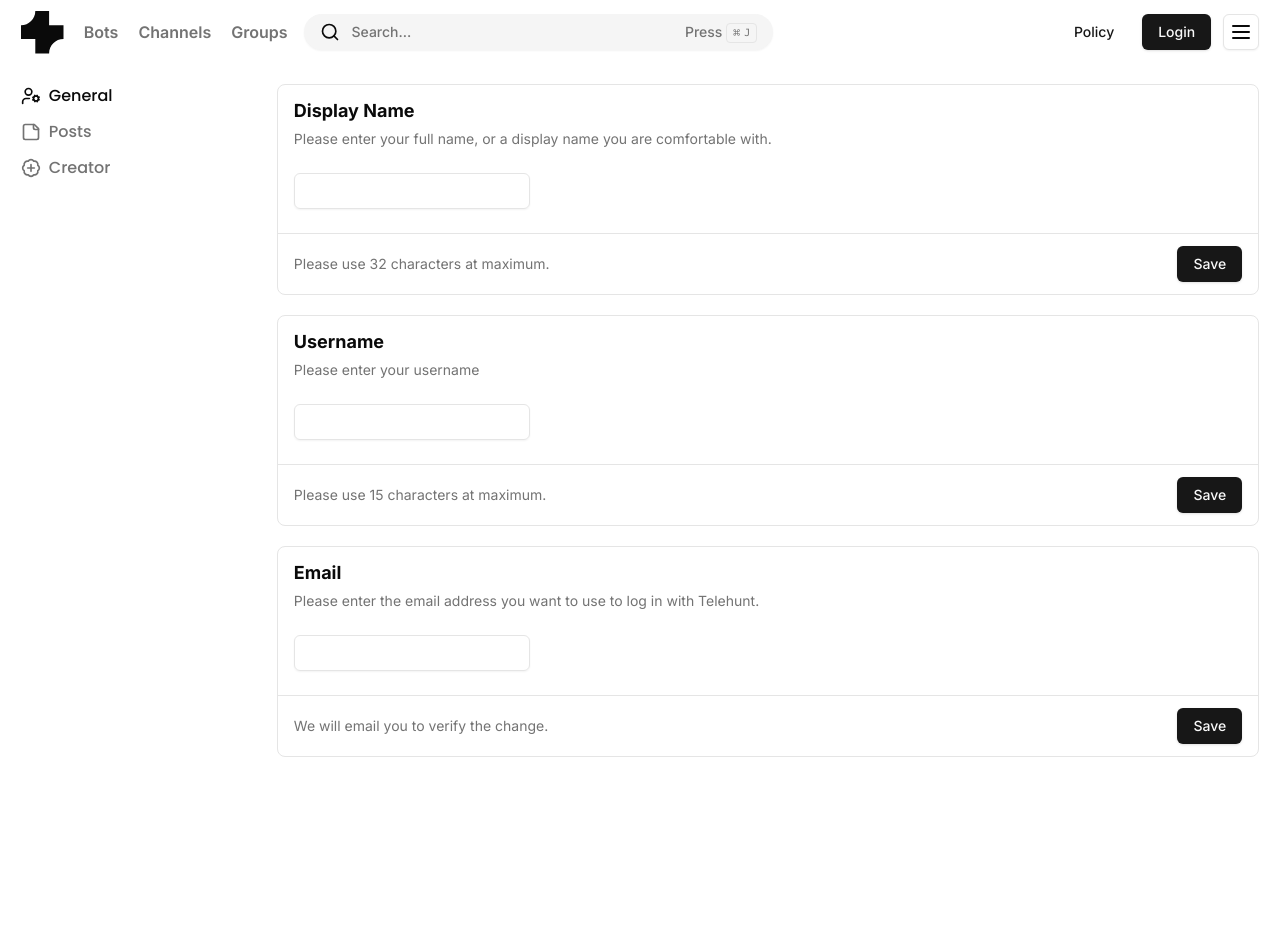
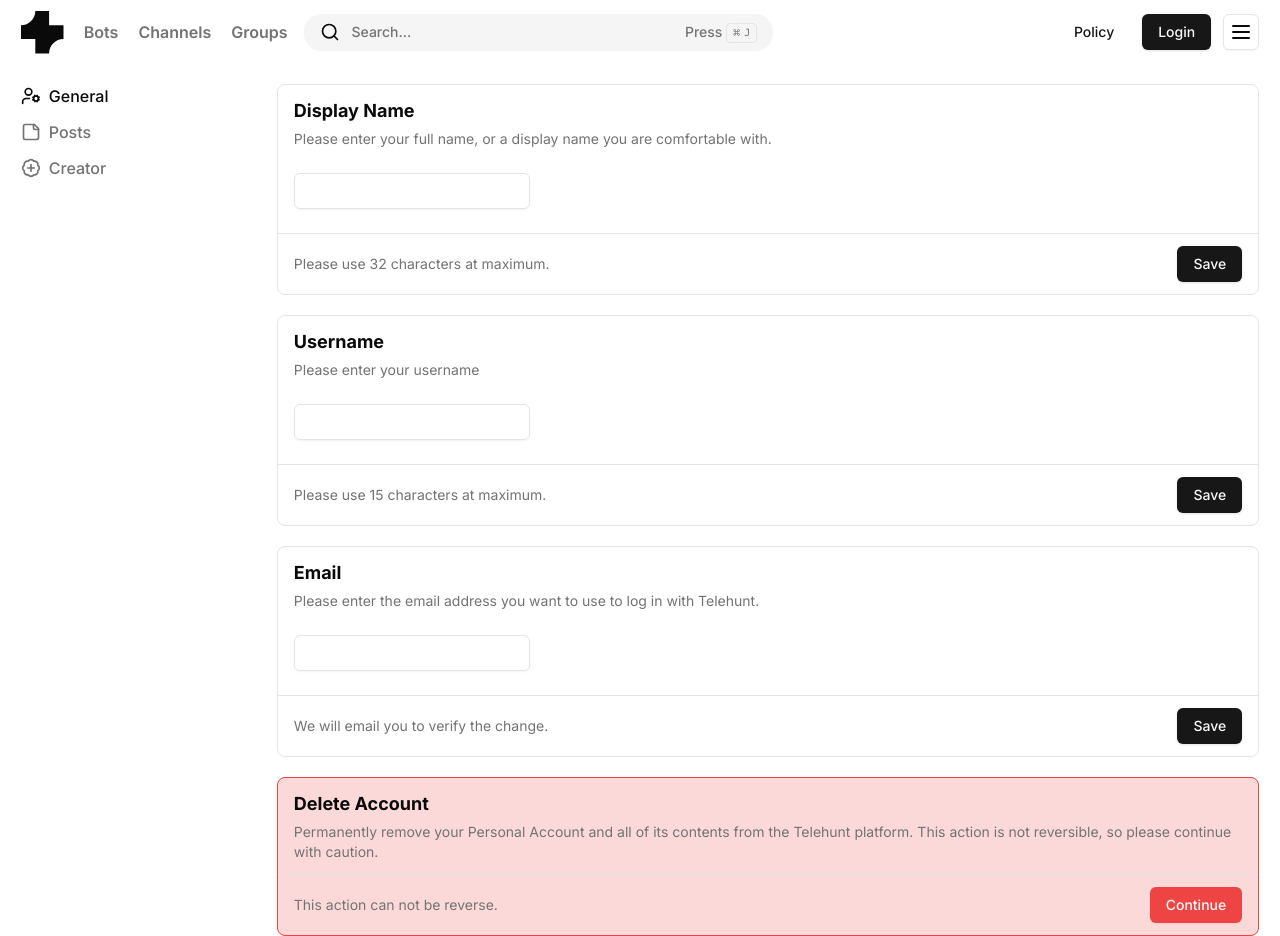
Before and after one commit to Apptic-Developement/telehunt, a Next.js app: page /account in a window 1280 px wide. Before the commit the page ends 800 px from the top, so only its background shows below. Built offline with nearby package versions, Linux system fonts and the light colour scheme.

Commit message:
Added Account Delete Section

```diff
--- a/src/components/profile-nav/index.tsx
+++ b/src/app/(root)/account/_components/account-nav.tsx
@@ -1,31 +1,18 @@
 'use client';
 import { cn } from '@/lib/utils';
-import {
-  LucideIcon,
-  User2,
-  Bot,
-  Server,
-  Group,
-  UserCog,
-  StickyNote,
-  BadgePlus,
-} from 'lucide-react';
-import { Poppins } from 'next/font/google';
+import { LucideIcon, UserCog, StickyNote, BadgePlus } from 'lucide-react';
+
 import Link from 'next/link';
 import { usePathname } from 'next/navigation';
 import { useMemo } from 'react';
 
-const poppins = Poppins({
-  weight: ['100', '200', '300', '400', '500', '600', '700', '800', '900'],
-  subsets: ['latin'],
-});
 interface Route {
   name: string;
   icon: LucideIcon;
   active: boolean;
   href: string;
 }
-const ProfileNav = () => {
+const AccountNav = () => {
   const pathName = usePathname();
   const routes = useMemo<Route[]>(
     () => [
@@ -68,7 +55,7 @@
               href={route.href}
             >
               <Icon className='hidden h-5 w-5 md:block' />
-              <span className={poppins.className}>{route.name}</span>
+              <span>{route.name}</span>
             </Link>
           );
         })}
@@ -76,4 +63,4 @@
   );
 };
 
-export default ProfileNav;
+export default AccountNav;
--- /dev/null
+++ b/src/app/(root)/account/_components/delete-account.tsx
@@ -0,0 +1,51 @@
+'use client';
+
+import { Button } from '@/components/ui/button';
+import {
+  Dialog,
+  DialogContent,
+  DialogFooter,
+  DialogHeader,
+  DialogTitle,
+  DialogTrigger,
+} from '@/components/ui/dialog';
+import { Input } from '@/components/ui/input';
+import { DialogDescription } from '@radix-ui/react-dialog';
+import { useState } from 'react';
+
+export const DeleteAccountModal = () => {
+  const DELETE_TEXT = 'Delete My Account';
+  const [deleteText, setDeleteText] = useState<string>();
+  return (
+    <Dialog>
+      <DialogTrigger asChild>
+        <Button variant='destructive'>Continue</Button>
+      </DialogTrigger>
+
+      <DialogContent>
+        <DialogHeader>
+          <DialogTitle>Are You Sure?</DialogTitle>
+          <DialogDescription className='text-sm text-muted-foreground'>
+            You want to delete your account permanently.
+          </DialogDescription>
+        </DialogHeader>
+
+        <div className='w-full'>
+          <Input
+            value={deleteText}
+            onChange={(e) => setDeleteText(e.target.value)}
+            type='text'
+            className='border-destructive'
+            placeholder={`Type '${DELETE_TEXT}'`}
+          />
+        </div>
+
+        <DialogFooter>
+          <Button variant='destructive' disabled={deleteText !== DELETE_TEXT}>
+            Delete
+          </Button>
+        </DialogFooter>
+      </DialogContent>
+    </Dialog>
+  );
+};
--- a/src/app/(root)/account/_components/section.tsx
+++ b/src/app/(root)/account/_components/section.tsx
@@ -2,11 +2,13 @@
 import { Button } from '@/components/ui/button';
 import { Input } from '@/components/ui/input';
 import { Separator } from '@/components/ui/separator';
+import { cn } from '@/lib/utils';
+import { DeleteAccountModal } from './delete-account';
 
 interface SectionProps {
   title: string;
   description: string;
-  type: 'display-name' | 'email' | 'username';
+  type: 'display-name' | 'email' | 'username' | 'delete';
   footerText: string;
 }
 export const GeneralSection = ({
@@ -18,19 +20,26 @@
   return (
     <section
       id='Display Name Section'
-      className='flex w-full flex-col items-start justify-center gap-3 rounded-lg border'
+      className={cn(
+        'flex w-full flex-col items-start justify-center gap-3 rounded-lg border',
+        {
+          'border-destructive bg-destructive/20': type === 'delete',
+        }
+      )}
     >
       <div className='flex flex-col items-start justify-center gap-1 px-4 pt-3'>
         <h2 className='text-lg font-bold capitalize'>{title}</h2>
         <p className='text-sm text-muted-foreground'>{description}</p>
       </div>
-      <div className='px-4 py-3'>
-        <Input type='text' className='w-fit' />
-      </div>
+      {type !== 'delete' && (
+        <div className='px-4 py-3'>
+          <Input type='text' className='w-fit' />
+        </div>
+      )}
       <Separator />
       <div className='flex w-full items-center justify-between gap-3 px-4 pb-3'>
         <h2 className='text-sm text-muted-foreground'>{footerText}</h2>
-        <Button>Save</Button>
+        {type === 'delete' ? <DeleteAccountModal /> : <Button>Save</Button>}
       </div>
     </section>
   );
--- a/src/app/(root)/account/layout.tsx
+++ b/src/app/(root)/account/layout.tsx
@@ -1,10 +1,10 @@
-import ProfileNav from '@/components/profile-nav';
 import type { ReactNode } from 'react';
+import AccountNav from './_components/account-nav';
 
 const ProfileLayout = ({ children }: { children: ReactNode }) => {
   return (
     <main className='container mt-5 flex flex-col gap-5'>
-      <ProfileNav />
+      <AccountNav />
       <div className='p-0 md:pl-48 lg:pl-64'>{children}</div>
     </main>
   );
--- a/src/app/(root)/account/page.tsx
+++ b/src/app/(root)/account/page.tsx
@@ -22,6 +22,14 @@
         description='Please enter the email address you want to use to log in with Telehunt.'
         footerText='We will email you to verify the change.'
       />
+      <GeneralSection
+        title='Delete Account'
+        type='delete'
+        description='Permanently remove your Personal Account and all of its contents
+        from the Telehunt platform. This action is not reversible, so please
+        continue with caution.'
+        footerText='This action can not be reverse.'
+      />
     </div>
   );
 };
--- a/src/components/nav-bar/index.tsx
+++ b/src/components/nav-bar/index.tsx
@@ -64,7 +64,6 @@
   const pathName = usePathname();
   const routes = useMemo<Route[]>(
     () => [
-      { name: 'Home', href: '/', active: pathName === '/' },
       { name: 'Blogs', href: '/blogs', active: pathName.startsWith('/blogs') },
       { name: 'Policy', href: '/policy', active: pathName === '/policy' },
       {
```
